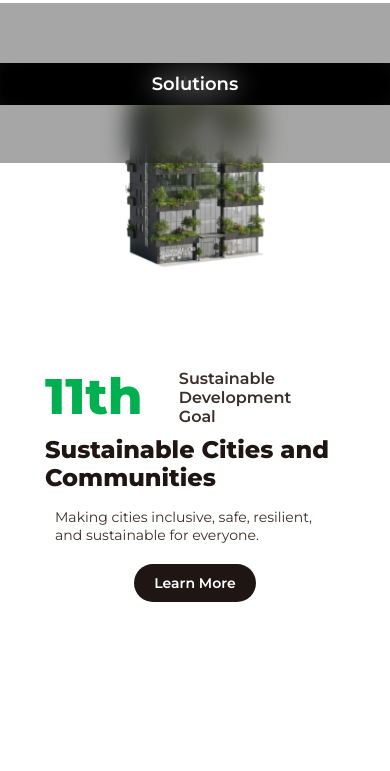
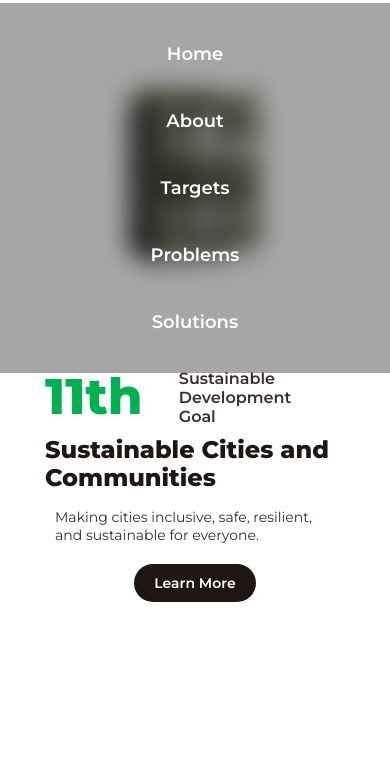
Before and after one commit to kristopheredora-cpu/sdg11-website, a plain HTML site: page index.html in a window 390 px wide. Both pictures are taken after a click on the element 344 px from the left and 50 px from the top of the page. Shown: the part 73-844 px from the top of the page. Drawn offline with Linux system fonts and the light colour scheme.

Commit message:
Update project

```diff
--- a/css/style.css
+++ b/css/style.css
@@ -654,8 +654,7 @@ footer {
     position: relative;
   }
 
-  .nav-links,
-  .nav-links a {
+  .nav-links {
     display: none;
     flex-direction: column;
     width: 100%;
```
